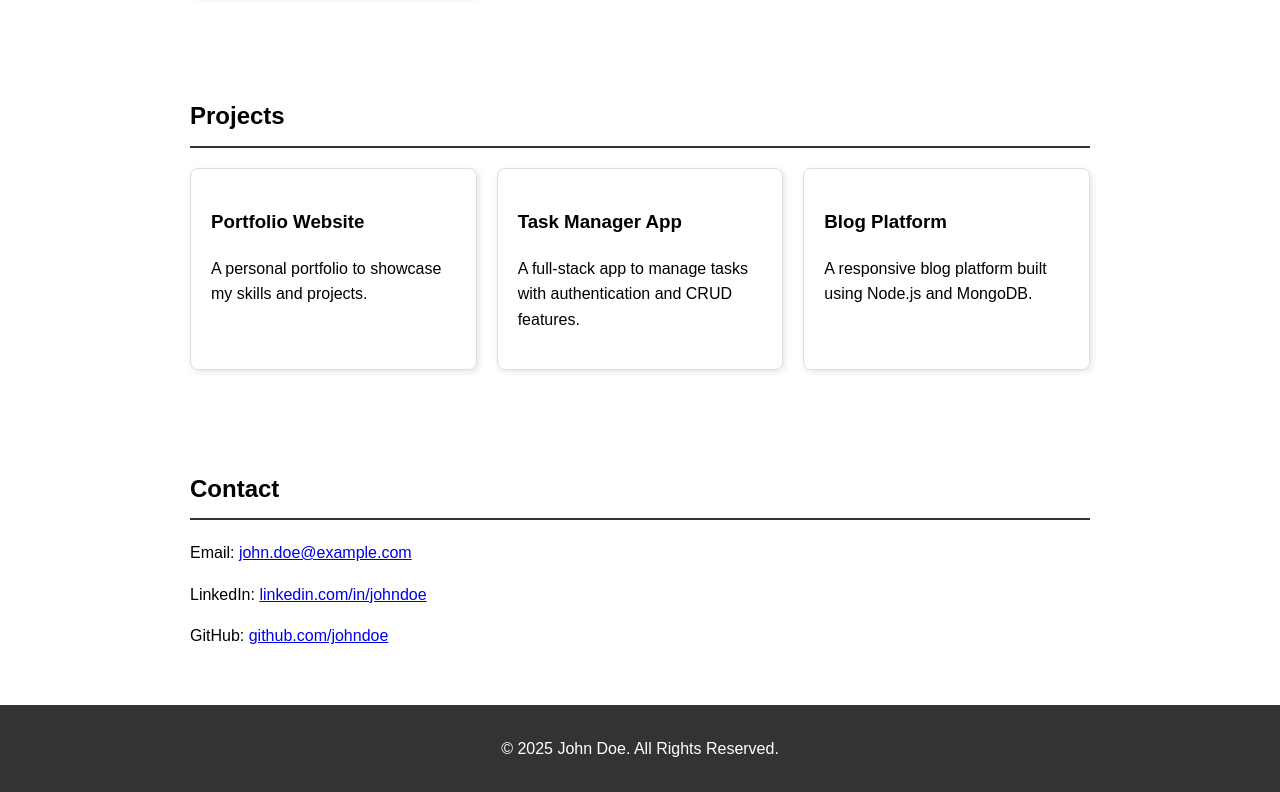
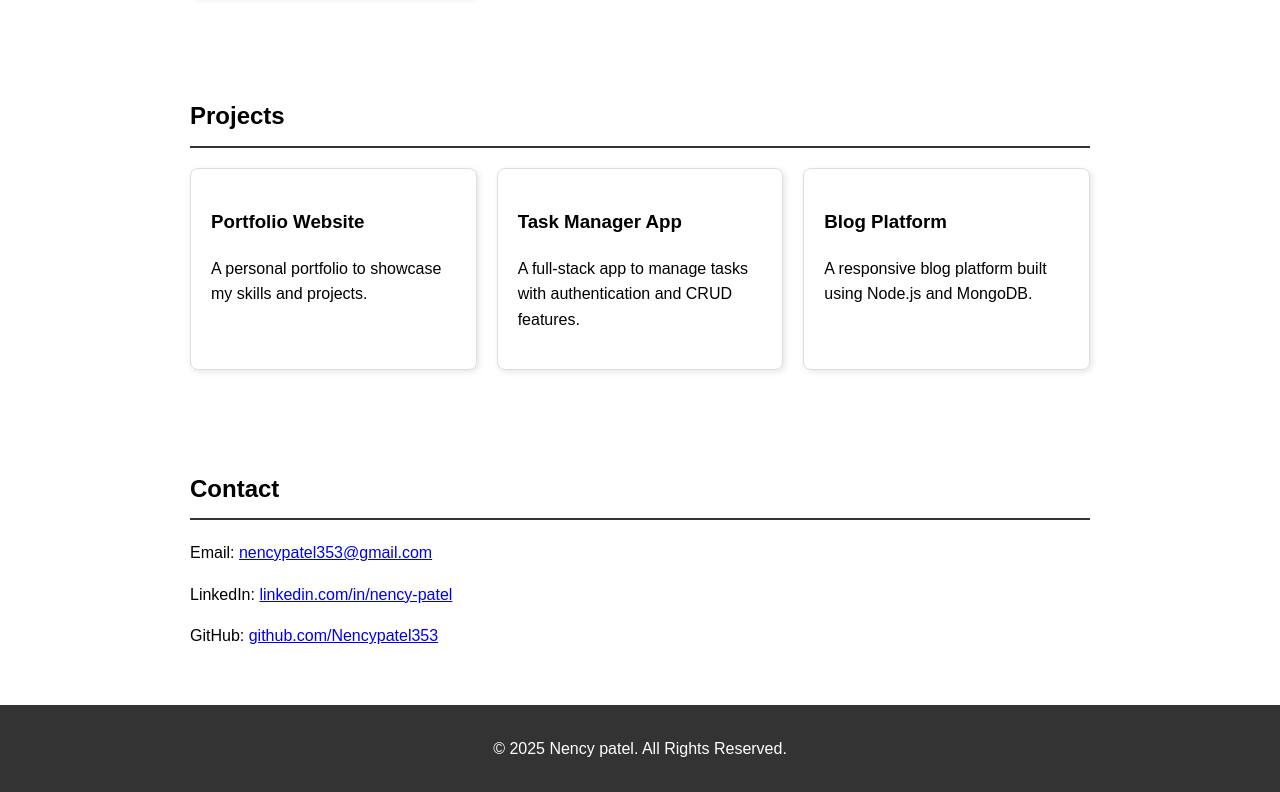
Before and after one commit to Nencypatel353/testwebpage, a plain HTML site: page index.html in a window 1280 px wide. Shown: the part 743-1535 px from the top of the page. Drawn offline with Linux system fonts and the light colour scheme.

Commit message:
Updateindex.html

```diff
--- a/index.html
+++ b/index.html
@@ -112,13 +112,13 @@
 
   <section id="contact">
     <h2>Contact</h2>
-    <p>Email: <a href="mailto:nencypatel353@gmail.com">john.doe@example.com</a></p>
-    <p>LinkedIn: <a href="https://www.linkedin.com/in/nency-patel-16b476245/" target="_blank">linkedin.com/in/johndoe</a></p>
-    <p>GitHub: <a href="https://github.com/Nencypatel353" target="_blank">github.com/johndoe</a></p>
+    <p>Email: <a href="mailto:nencypatel353@gmail.com">nencypatel353@gmail.com</a></p>
+    <p>LinkedIn: <a href="https://www.linkedin.com/in/nency-patel-16b476245/" target="_blank">linkedin.com/in/nency-patel</a></p>
+    <p>GitHub: <a href="https://github.com/Nencypatel353" target="_blank">github.com/Nencypatel353</a></p>
   </section>
 
   <footer>
-    <p>&copy; 2025 John Doe. All Rights Reserved.</p>
+    <p>&copy; 2025 Nency patel. All Rights Reserved.</p>
   </footer>
 
 </body>
```
